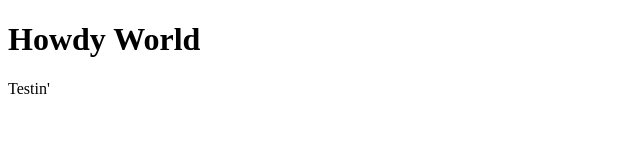
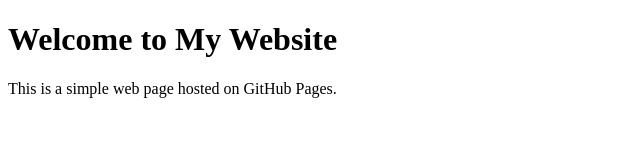
Before and after one commit to 4efam/4efam.github.io, a plain HTML site: page Index.html in a window 1280 px wide. Shown: the whole page, without its empty margins (0-640 px from the left). Drawn offline with Linux system fonts and the light colour scheme.

Commit message:
Update Index.html

```diff
--- a/Index.html
+++ b/Index.html
@@ -1,7 +1,12 @@
 <!DOCTYPE html>
-<html>
+<html lang="en">
+<head>
+    <meta charset="UTF-8">
+    <meta name="viewport" content="width=device-width, initial-scale=1.0">
+    <title>My Website</title>
+</head>
 <body>
-<h1>Howdy World</h1>
-<p>Testin'</p>
+    <h1>Welcome to My Website</h1>
+    <p>This is a simple web page hosted on GitHub Pages.</p>
 </body>
 </html>
```
